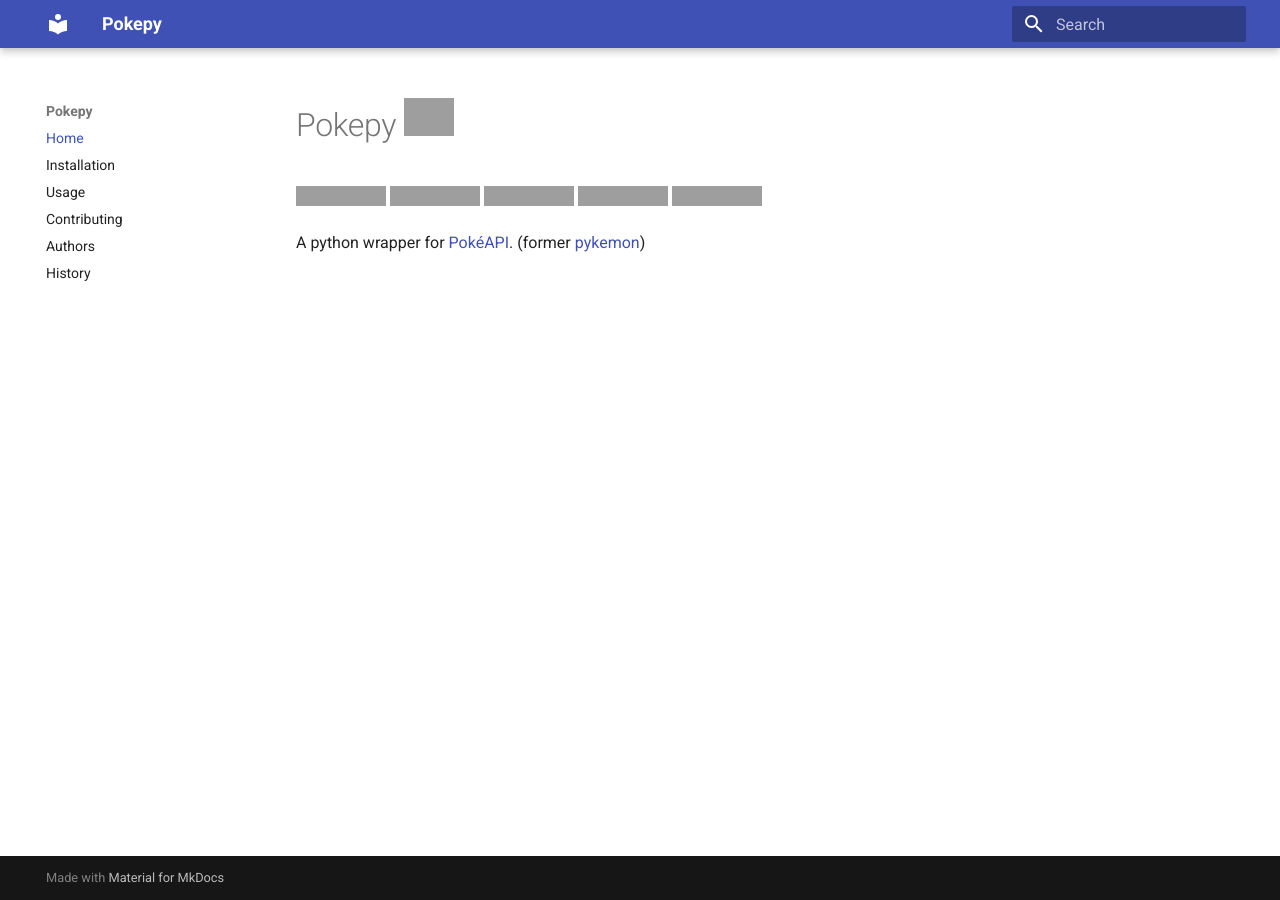
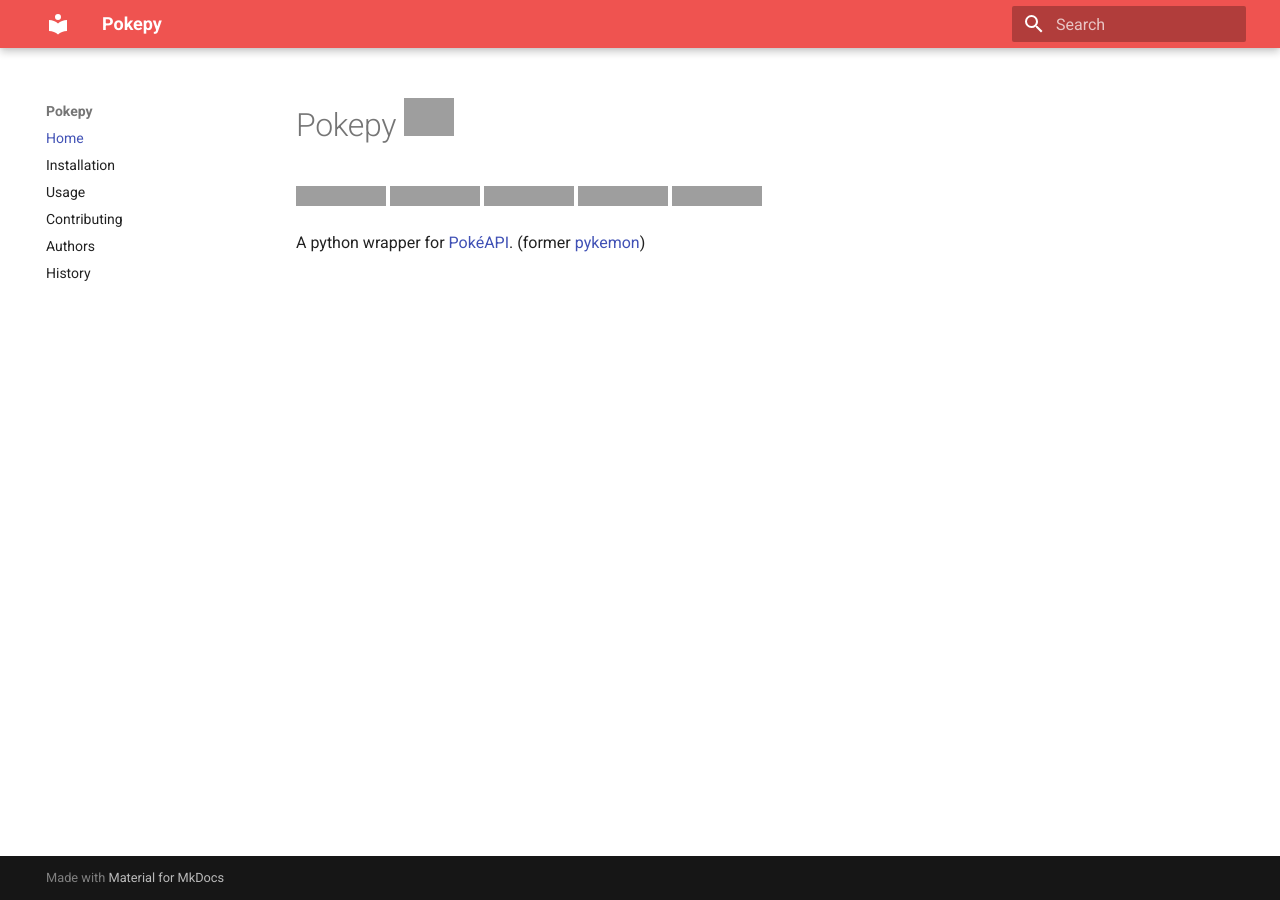
Before and after one commit to PokeAPI/pokepy, an MkDocs documentation site: the page built from docs/index.md, in a window 1280 px wide. Built offline with MkDocs 1.6.1 and Material for MkDocs 9.7.7, drawn with Linux system fonts in a browser that asks for light colours; grey boxes are pictures that could not be loaded.

Commit message:
Update docs header color
- Match red color of PokéAPI header

```diff
--- /dev/null
+++ b/docs/stylesheets/extra.css
@@ -0,0 +1,3 @@
+.md-header {
+  background: #ef5350;
+}
--- a/mkdocs.yml
+++ b/mkdocs.yml
@@ -9,3 +9,6 @@ nav:
     - Contributing: 'contributing.md'
     - Authors: 'authors.md'
     - History: 'history.md'
+
+extra_css:
+  - 'stylesheets/extra.css'
```
